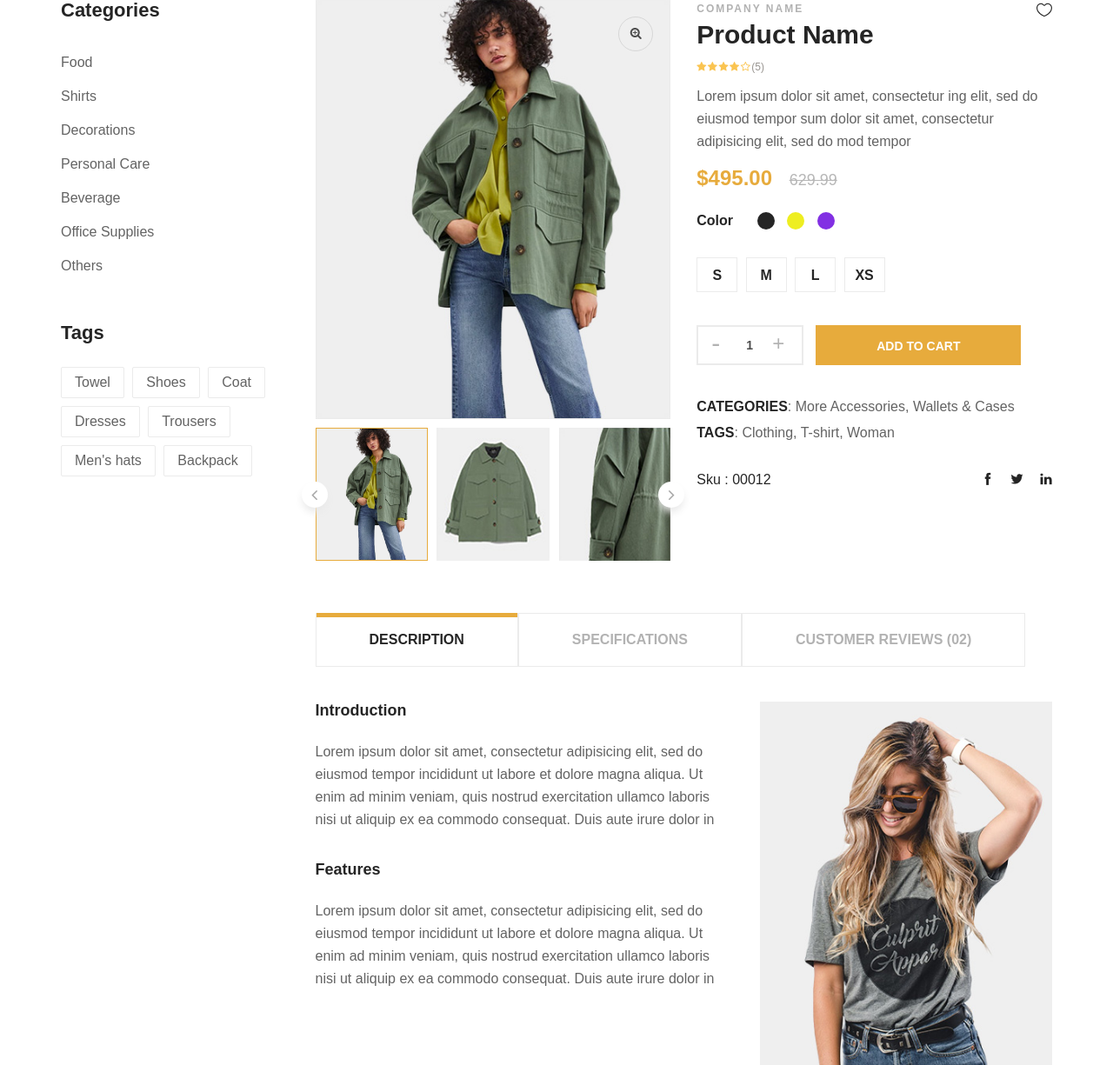
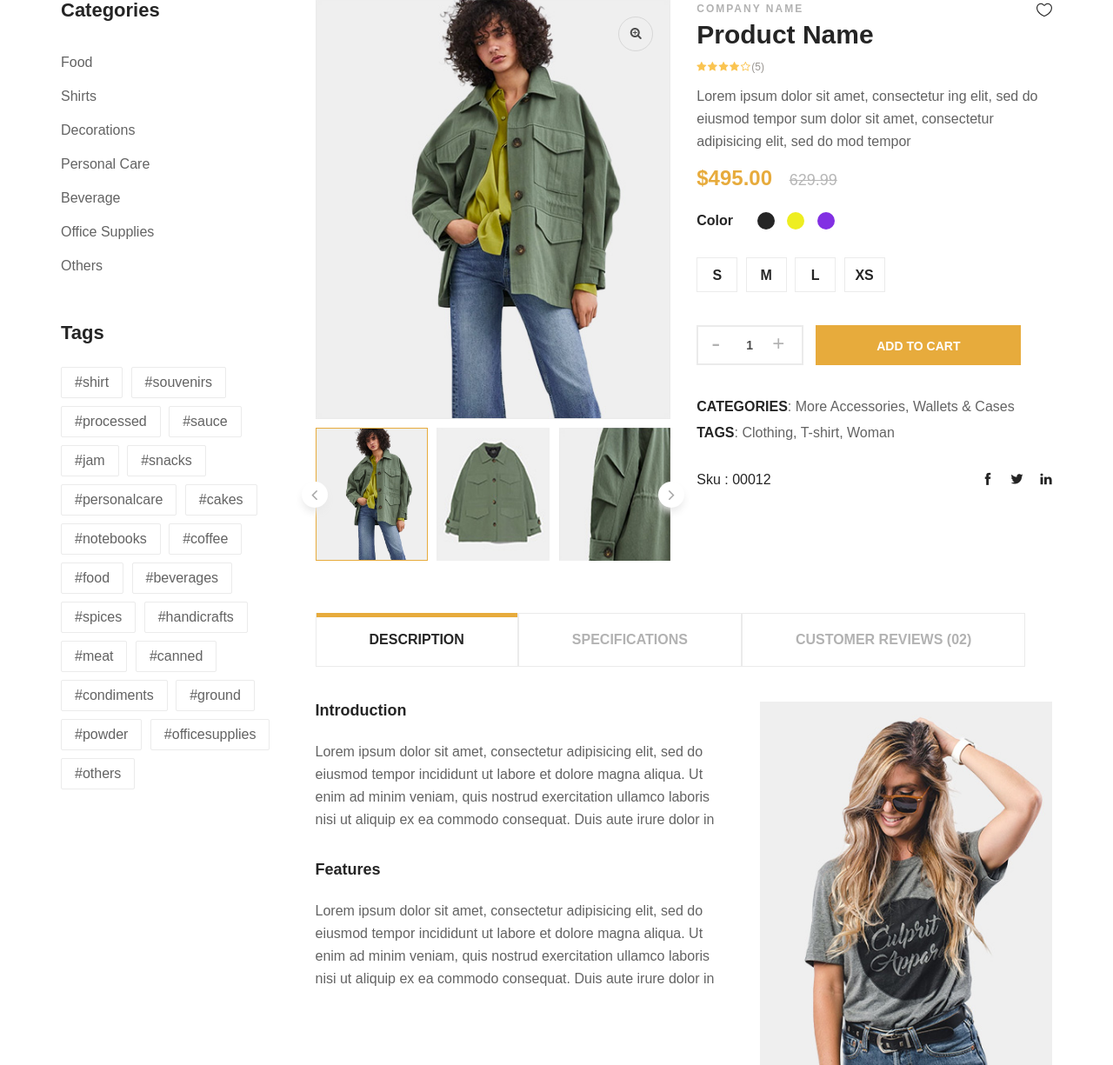
Before and after one commit to wookiemikes/otopginamaupdated, a PHP site: page /product.php in a window 1280 px wide. Shown: the part 381-1606 px from the top of the page at 87% size. Run offline with PHP 8.4, Linux system fonts and the light colour scheme; some web fonts are replaced.

Commit message:
another one

```diff
--- a/product.php
+++ b/product.php
@@ -193,13 +193,27 @@
                     <div class="filter-widget">
                         <h4 class="fw-title">Tags</h4>
                         <div class="fw-tags">
-                            <a href="#">Towel</a>
-                            <a href="#">Shoes</a>
-                            <a href="#">Coat</a>
-                            <a href="#">Dresses</a>
-                            <a href="#">Trousers</a>
-                            <a href="#">Men's hats</a>
-                            <a href="#">Backpack</a>
+                            <a href="#">#shirt</a>
+                            <a href="#">#souvenirs</a>
+                            <a href="#">#processed</a>
+                            <a href="#">#sauce</a>
+                            <a href="#">#jam</a>
+                            <a href="#">#snacks</a>
+                            <a href="#">#personalcare</a>
+                            <a href="#">#cakes</a>
+                            <a href="#">#notebooks</a>
+                            <a href="#">#coffee</a>
+                            <a href="#">#food</a>
+                            <a href="#">#beverages</a>
+                            <a href="#">#spices</a>
+                            <a href="#">#handicrafts</a>
+                            <a href="#">#meat</a>
+                            <a href="#">#canned</a>
+                            <a href="#">#condiments</a>
+                            <a href="#">#ground</a>
+                            <a href="#">#powder</a>
+                            <a href="#">#officesupplies</a>
+                            <a href="#">#others</a>
                         </div>
                     </div>
                 </div>
```
